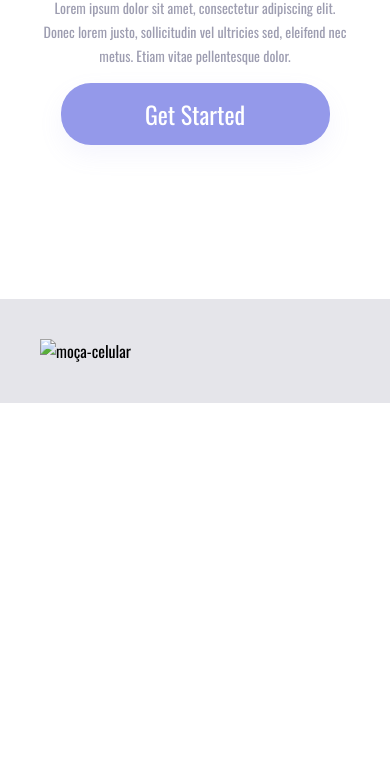
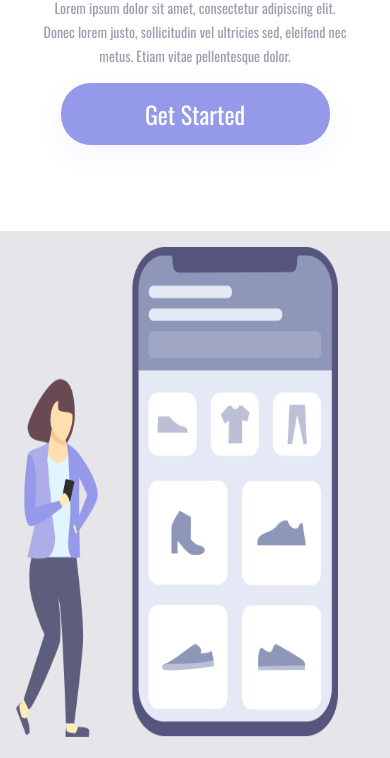
Before and after one commit to andersonpontes88/DESAFIO-eu-tentei-1, a plain HTML site: page index.html in a window 390 px wide. Shown: the part 181-939 px from the top of the page. Before the commit the page ends 902 px from the top, so only its background shows below. Drawn offline with nearby package versions, Linux system fonts and the light colour scheme.

Commit message:
ajuste na img no index.html e ajuste no style da img

```diff
--- a/index.html
+++ b/index.html
@@ -28,7 +28,7 @@
                 <a class="link">About</a>
                 <a class="link">Contact</a>
             </header>
-            <img src="./img/moça-celular.png" alt="moça-celular">
+            <img src="./assets/moça-celular.png" alt="moça-celular">
         </section>
     </div>
 </body>
--- a/style.css
+++ b/style.css
@@ -42,7 +42,7 @@ a:active {
 
 img {
     width: 456px;
-    height: 561.95px;
+    height: 490px;
     position: relative;
     top: 25%;
     right: 130px;
@@ -94,7 +94,7 @@ header {
 @media screen and (max-width: 930px) {
     .lado-esquerdo {
         display: block;
-        height: 50vh;
+        height: 42vh;
         width: 100%;
         padding: 0;
         margin: 0;
@@ -104,7 +104,7 @@ header {
         height: auto;
         width: 100%;
         position: static;
-        padding: 40px;
+        padding: 16px;
     }
 
     img {
```
